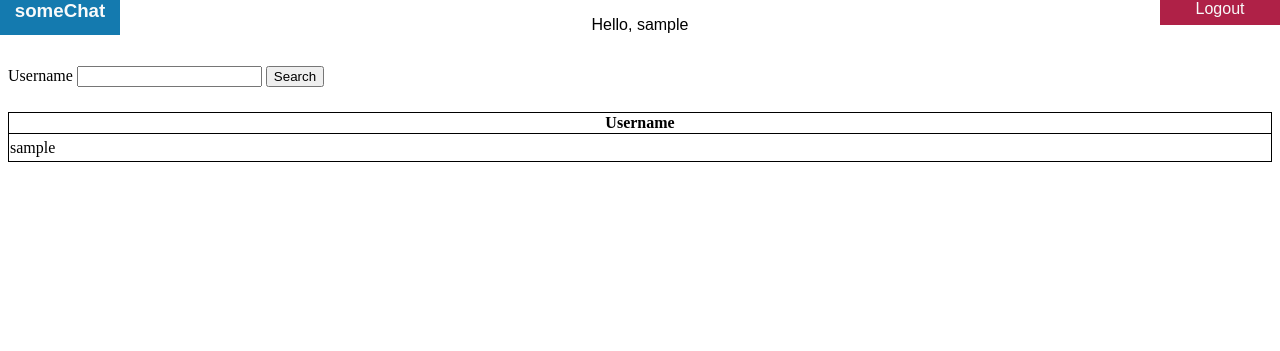
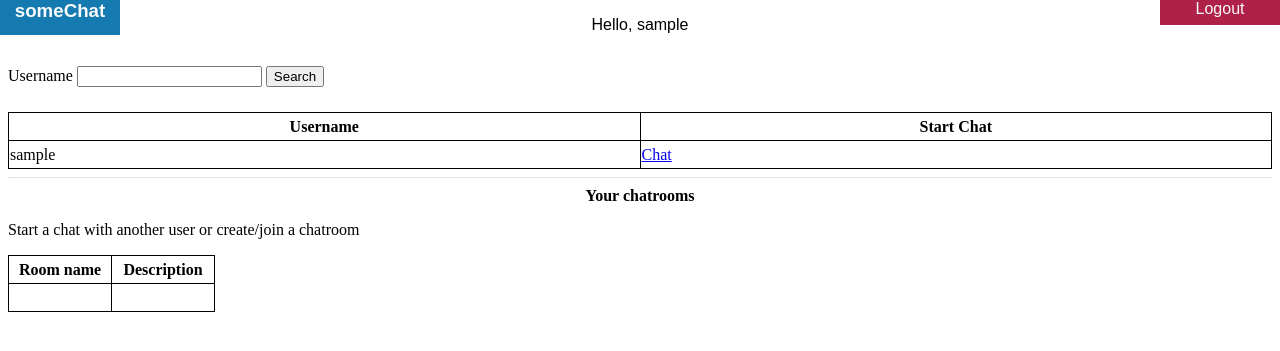
Before and after one commit to EladB1/someChat, a Flask app: page /contacts in a window 1280 px wide. Shown: the top 351 px of the page. Run offline with Flask 2, Linux system fonts and the light colour scheme; a user stored in the database is signed in; a database or web service that is not in the repository returns one stand-in record (values such as "Sample title"); lists and menus that the app fills with data are empty; some libraries are stand-ins or nearby versions.

Commit message:
Fixed user search functionality. Moved closer to getting private chat rooms; still have more to do there.

```diff
--- a/pgsql_conf/schema.sql
+++ b/pgsql_conf/schema.sql
@@ -15,8 +15,10 @@ CREATE TABLE messages (
   time_sent timestamp NOT NULL,
   senderID INT NOT NULL,
   recipientID INT NOT NULL,
+  roomID INT NOT NULL,
   CONSTRAINT fk_senderID FOREIGN KEY(senderID) REFERENCES Users(UserID) ON DELETE CASCADE,
-  CONSTRAINT fk_recipientID FOREIGN KEY(recipientID) REFERENCES Users(UserID) ON DELETE CASCADE
+  CONSTRAINT fk_recipientID FOREIGN KEY(recipientID) REFERENCES Users(UserID) ON DELETE CASCADE,
+  CONSTRAINT fk_roomID FOREIGN KEY(roomID) REFERENCES rooms(roomID) ON DELETE CASCADE
 );
 
 CREATE INDEX indx_contents ON messages(msg_content);
@@ -24,7 +26,7 @@ CREATE INDEX indx_contents ON messages(msg_content);
 
 CREATE TABLE rooms (
   roomID SERIAL PRIMARY KEY,
-  name TEXT NOT NULL,
+  name TEXT UNIQUE NOT NULL,
   description TEXT
 );
 
--- a/src/modules/messages.py
+++ b/src/modules/messages.py
@@ -1,7 +1,7 @@
 from flask import Blueprint, render_template, escape, request, flash, redirect
 from flask_socketio import emit
 from flask_login import login_required, current_user
-import json
+import json, random, string
 
 # Global import of database connector
 from ..db_settings import db_connection_pool as conn_pool
@@ -45,17 +45,65 @@ def get_user_list(userid):
 @login_required
 def contact_list():
   users = get_user_list(current_user.userid)
-  return render_template('contact.html.j2', userList=users)
+  rooms = get_user_room_membership(current_user.userid)
+  return render_template('contact.html.j2', userList=users, roomList=rooms)
 
-@chats.route('/contacts/<username>')
-@login_required
+#@chats.route('/contacts/<username>')
+#@login_required
+# NOTE: Not sure if this is still needed
 def user_search(username: str) -> tuple:
   username = escape(username) # not trusting user input
   if username == current_user.username:
     return json.dumps(None)
-  query = 'SELECT UserID, Username FROM Users WHERE Username = %s';
+  query = 'SELECT UserID, Username FROM Users WHERE Username = %s'
   try:
     user = conn_pool.read_data(query, args=[username])
     return json.dumps(user) #render_template('contact.html.j2', userList=[user])
   except Exception as err:
     print(f'User not found: {err}')
+
+def generate_chat_name() -> str:
+  length = 12
+  name = ''.join(random.choices(string.ascii_lowercase + string.ascii_uppercase + string.digits, k=length))
+  return name
+
+def create_room(name: str, description: str=''):
+  write_query = 'INSERT INTO rooms(name, description) VALUES(%s, %s)'
+  read_query = 'SELECT roomID WHERE name = %s'
+  try:
+    insert = conn_pool.write_one(query, [name, description])
+    # get the roomID after creating the room
+    select = conn_pool.read_data(query, args=[name])
+    return select[0]
+  except Exception as err:
+    print(f'Failed to create room {name} and get its ID. Error: {err}')
+
+# user to user individual chat
+@chats.route('/chat/user')
+@login_required
+def initiate_chat():
+  user_info = request.args.to_dict()
+  username = user_info['username']
+  userid = user_info['userid']
+  new_chatroom_name = generate_chat_name()
+  description = f'Chat between {current_user.username} and {username}'
+  query = 'INSERT INTO room_membership(roomID, UserID) VALUES(%s, %s)'
+  try:
+    roomID = create_room(name, description)
+    add_to_room = conn_pool.write_many(query, [(roomID, current_user.userid), (roomID, userid)])
+    return render_template('index.html.j2') # placeholder
+  except Exception as err:
+    print(f'Could not start chat room: {new_chatroom_name}. Error: {err}')
+
+def get_user_room_membership(userid):
+  query = 'SELECT room_membership.roomID, name, description FROM room_membership JOIN rooms ON room_membership.roomID = rooms.roomID WHERE userID = %s'
+  try:
+    rooms = query.read_data(query, args=[userid])
+    return rooms
+  except Exception as err:
+    print(f'Failed to find rooms for UserID: {userid}. Error: {err}')
+
+@chats.route('/chat/<roomid>')
+@login_required
+def enter_chat(roomid: str):
+  return render_template('index.html.j2') # placeholder
--- a/src/static/css/contact.css
+++ b/src/static/css/contact.css
@@ -1,18 +1,25 @@
 #userTable {
   border-collapse: collapse;
+  order: 2;
+  margin-top: 25px;
 }
 
-#userTable, td,th {
-  border: 1px solid #000000;
+#roomTable {
+  order: 4;
+  border-collapse: collapse;
 }
-
 .userids {
   display: none;
 }
 
-td {
+.roomids {
+  display: none;
+}
+
+td, th {
   width: 100px;
   height: 25px;
+  border: 1px solid #000000;
 }
 
 #search_container {
@@ -24,7 +31,16 @@ td {
   order: 1;
 }
 
-#userTable {
-  order: 2;
-  margin-top: 25px;
+hr {
+  opacity: 0.25;
 }
+
+#room_header {
+  margin: 0 auto;
+  text-align: center;
+}
+
+#search_results {
+  order: 3;
+  color: #ff0000;
+}
--- a/src/static/js/user_search.js
+++ b/src/static/js/user_search.js
@@ -1,66 +1,39 @@
-function getTableClone() {
-  let table = document.getElementById('userTable');
-  let tclone = table.cloneNode(true);
-  return tclone;
-}
-
 function remove_search_error() {
   let search_res = document.getElementById('search_results');
   if (search_res !== null)
     search_res.remove();
 }
 
-async function userSearch(tclone) {
+function userSearch() {
   let username = document.getElementById('user_searchbar').value;
   let table = document.getElementById('userTable');
-  remove_search_error();
   if (username === '') {
-    table.replaceWith(tclone); // restore full table and exit the function
+    refreshTable(); // restore full table and exit the function
+    remove_search_error();
     return;
   }
-  let url = `/contacts/${username}`;
-  let req = {
-    method: 'GET',
-    headers: {
-      'Content-Type': 'application/json',
-    }
-  };
-  try {
-    let response = await fetch(url, req);
-    if (!response.ok)
-      throw new Error(`Request failed. HTTP Status: ${response.status}`);
+  let rows = table.getElementsByTagName('tr');
+  let rowFound = false;
+  let i;
+  for (i = 1; i < rows.length; i++) { // don't want to change the headers
+    if (rows[i].getElementsByClassName('usernames')[0].innerHTML !== username)
+      rows[i].style.display = 'none';
     else {
-      let response_content = await response.json();
-      let json = response_content;
-      if (json === null) {
-        table.replaceWith(tclone);
-        document.body.innerHTML += '<p id="search_results" style="color: #ff0000;">User not found</p>';
-        return;
-      }
-      clearTable();
-      let results = `<td id="userid_0" class="userids">${json[0]}</td><td id="username_0" class="usernames">${json[1]}</td>`;
-      insertRowIntoTable(results);
+      rowFound = true;
+      rows[i].style.display = '';
     }
   }
-  catch (exception) {
-    console.error(exception);
+  if (!rowFound) {
+    refreshTable();
+    document.getElementById('search_container').innerHTML += '<p id="search_results" style="color: #ff0000;">User not found</p>';
   }
 }
 
-function clearTable() {
+function refreshTable() {
   let table = document.getElementById('userTable');
   let rows = table.getElementsByTagName('tr');
-  let len = rows.length;
-  for(i = len-1; i > 0; i--) {
-    table.deleteRow(i);
+  let i;
+  for (i = 1; i < rows.length; i++) { // every row except for the header row
+    rows[i].style.display = '';
   }
 }
-
-function insertRowIntoTable(row) {
-  let table = document.getElementById('userTable');
-  let tableRef = table.getElementsByTagName('tbody')[0];
-  let new_row = tableRef.insertRow(tableRef.rows.length);
-  new_row.id = 'row_0';
-  new_row.class = 'tableRows';
-  new_row.innerHTML = row;
-}
--- a/src/templates/contact.html.j2
+++ b/src/templates/contact.html.j2
@@ -13,21 +13,51 @@
   <tr id="tableHeaders">
   <th id="userid_header" class="userids">UserID</th>
   <th id="username_header" class="usernames">Username</th>
+  <th id="chat_header" class="chat_links">Start Chat</th>
   </tr>
+  {% if userList is not none %}
     {% for user in userList %}
       <tr id="row_{{ loop.index }}" class="tableRows">
         <td id="userid_{{ loop.index }}" class="userids">{{ user[0] }}</td>
         <td id="username_{{ loop.index }}" class="usernames">{{ user[1] }}</td>
+        <td id="start_chat_{{ loop.index }}" class="chat_links"><a id="chat_link_{{ loop.index }}" class="chat_links" href="/chat/user?userid={{ user[0] }}&username={{ user[1] }}">Chat</a></td>
       </tr>
     {% endfor %}
+  {% endif %}
   </table>
   <!-- Need the javascript tag below to declare a global variable. This will  keep an original copy of the users table. -->
   <script>let tclone = getTableClone();</script>
   <div id="searchBar">
     <label for="user_search_label">Username</label>
     <input id="user_searchbar" name="user_search">
-    <button id="search" onclick="userSearch(tclone);">Search</button>
+    <button id="search" onclick="userSearch();">Search</button>
   </div>
+</div>
+<div id="room_membership">
+  <hr>
+  <h4 id="room_header">Your chatrooms</h4>
+  <table id="roomTable">
+    <tr id="room_tableHeaders">
+    <th id="roomid_header" class="roomids">RoomID</th>
+    <th id="roomname_header" class="roomnames">Room name</th>
+    <th id="description_header" class="descriptions">Description</th>
+    {% if roomList is not none %}
+      {% for room in roomList %}
+        <tr id="room_row_{{ loop.index }}" class="tableRows">
+          <td id="roomid_{{ loop.index }}" class="roomids">{{ room[0] }}</td>
+          <td id="roomname_{{ loop.index }}" class="roomnames">{{ room[1] }}</td>
+          <td id="description_{{ loop.index }}" class="descriptions">{{ room[2] }}</td>
+        </tr>
+      {% endfor %}
+    {% else %}
+      <tr id="room_row_0" class="tableRows">
+        <td id="roomid_0" class="roomids"></td>
+        <td id="roomname_0" class="roomnames"></td>
+        <td id="description_0" class="descriptions"></td>
+      </tr>
+      <p id="default_message">Start a chat with another user or create/join a chatroom</p>
+    {% endif %}
+  </table>
 </div>
 {% endblock %}
 {% block css %}
```
Lines whose indentation alone changed are shown as unchanged.
